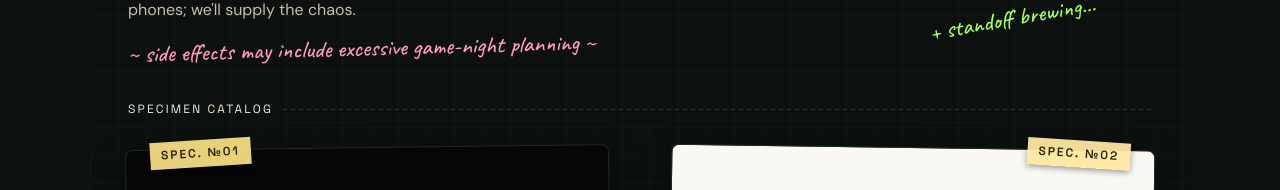
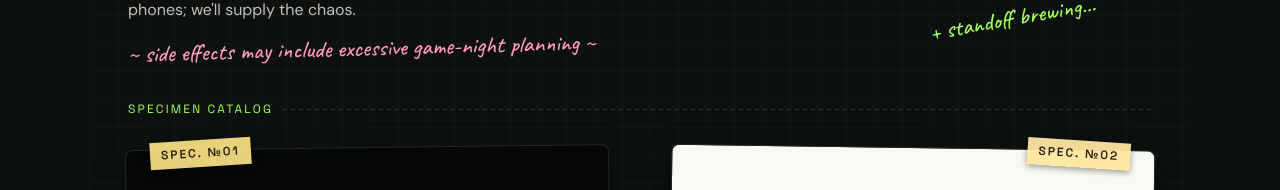
Before and after one commit to raphaelaleixo/ludoratory, a React (Vite) app: page / in a window 1280 px wide. Shown: the part 305-495 px from the top of the page. Built offline with nearby package versions, Linux system fonts and the light colour scheme.

Commit message:
chore(SectionLabel): use accent.acid (green) for section titles

```diff
--- a/src/components/SectionLabel.tsx
+++ b/src/components/SectionLabel.tsx
@@ -13,7 +13,7 @@ export function SectionLabel({ children }: SectionLabelProps) {
         fontSize: 12,
         letterSpacing: "0.18em",
         textTransform: "uppercase",
-        color: "text.primary",
+        color: "accent.acid",
         margin: "36px 0 28px",
         display: "flex",
         alignItems: "center",
```
